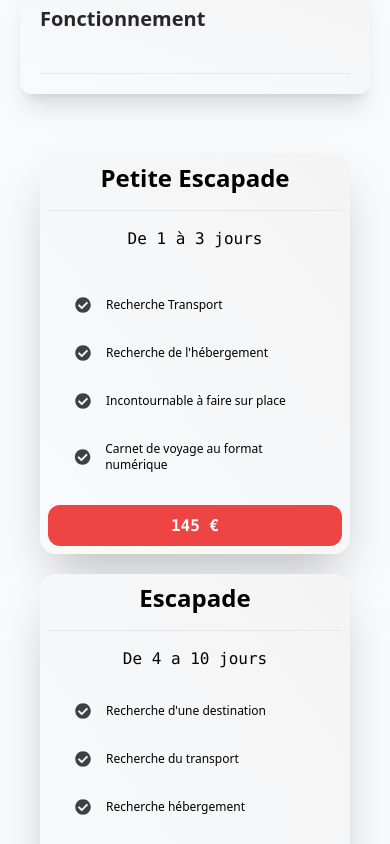
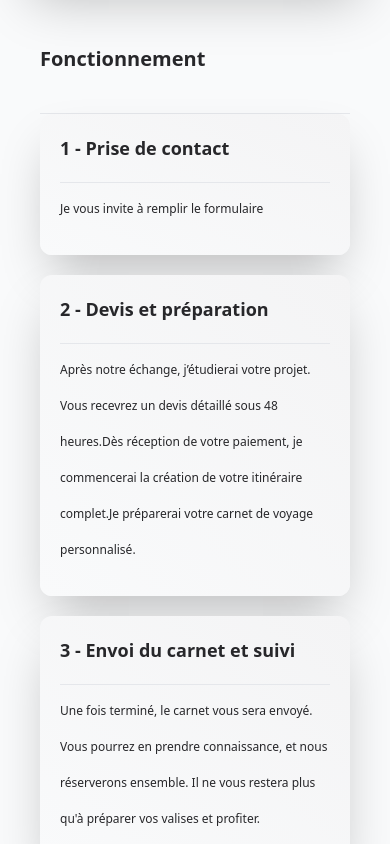
Before and after one commit to pierrick951/OuterVibes, a React (Vite) app in the folder outervibe/: page / in a window 390 px wide. Shown: the part 1440-2284 px from the top of the page. Built offline with nearby package versions, Linux system fonts and the light colour scheme; the HTML template or start-up script is replaced by a standard one.

Commit message:
update add info section

```diff
--- a/outervibe/src/Components/About.tsx
+++ b/outervibe/src/Components/About.tsx
@@ -48,13 +48,13 @@ function About() {
           ))}
         </div>
       </div>
-      <div  id="about" className="flex flex-col text-start bg-gradient-to-br from-gray-100 to-zinc-100 rounded-xl shadow-2xl px-5 mb-10  ">
+      <div  id="about" className="flex flex-col text-start bg-gradient-to-br from-gray-100 to-zinc-100 rounded-xl shadow-2xl px-5 mb-10 h-auto ">
         <div className=" py-5 lg:py-10  ">
          <Title  title={aboutContent[1]}/>
           <hr />
         </div>
-        <div className="flex flex-col items-center  justify-center lg:flex-row pb-5 rounded-xl">
-          <div className="px-2 text-center lg:w-2/4">
+        <div className="flex flex-col items-center  justify-center lg:flex-row pb-5 rounded-xl h-auto">
+          <div className="px-2 text-center lg:w-2/4 py-5">
             <p className="leading-10  py-2 ">{aboutContent[2]}</p>
             <a href={aboutContent[4]} className="bg-red-500 animate-pulse px-5 py-2 rounded-2xl mb-3 text-gray-50 font-semibold :">
               {aboutContent[3]}
--- a/outervibe/src/Components/Contact.tsx
+++ b/outervibe/src/Components/Contact.tsx
@@ -42,7 +42,7 @@ const socialLinkContact: SocialeType = [
   {
     id: nanoid(),
     element: <IoLogoInstagram color="#1c1c1c" className="w-5" />,
-    link: "https://www.instagram.com/",
+    link: "https://www.instagram.com/outervibes.trvl/?__d=1%3Futm_source%3Dig_embed",
   },
   {
     id: nanoid(),
@@ -76,7 +76,7 @@ function Contact() {
   return (
     <div
       id="contact"
-      className="px-5 lg:px-36 xl:px-40 w-full flex py-20 text-start flex-col justify-center items-center"
+      className="px-5 lg:px-36 xl:px-40 w-full flex  py-8 lg:py-10 text-start flex-col justify-center items-center"
     >
       <div className="bg-white rounded-xl shadow-lg p-6 mt-4 flex flex-col h-auto w-full max-w-6xl">
         <div className="text-center xl:text-start">
--- a/outervibe/src/Components/Fontionement.tsx
+++ b/outervibe/src/Components/Fontionement.tsx
@@ -1,17 +1,50 @@
-import Title from "./Title"
+import Title from "./Title";
+import TitleSection from "./TitleSection";
+import { nanoid } from "nanoid";
 
+const titleInfo: string = "Fonctionnement";
 
-const titleInfo:string="Fonctionnement"
-
-
-type Props = {}
+const contentForm = [
+  {
+    id: nanoid(),
+    title: "1 - Prise de contact",
+    content: "Je vous invite à remplir le formulaire ",
+  },
+  {
+    id: nanoid(),
+    title: "2 - Devis et préparation",
+    content:
+      "Après notre échange, j’étudierai votre projet. Vous recevrez un devis détaillé sous 48 heures.Dès réception de votre paiement, je commencerai la création de votre itinéraire complet.Je préparerai votre carnet de voyage personnalisé. ",
+  },
+  {
+    id: nanoid(),
+    title: "3 - Envoi du carnet et suivi",
+    content:
+      "Une fois terminé, le carnet vous sera envoyé. Vous pourrez en prendre connaissance, et nous réserverons ensemble. Il ne vous restera plus qu'à préparer vos valises et profiter. ",
+  },
+];
+type Props = {};
 function Fontionement({}: Props) {
   return (
     <div id="Fonctionnement" className="px-5 lg:px-36 xl:px-40 w-full h-auto ">
-      <div className="p-5 shadow-xl rounded-xl bg-gradient-to-tr from-gray-50 to-zinc-100">
-        <Title title={titleInfo}/>
+      <div className="p-5">
+        <div className="pb">
+          <Title title={titleInfo} />
+        </div>
+        <main className="">
+          {contentForm.map((item) => (
+            <div key={item.id} className="mb-5 p-5 bg-gradient-to-tr from-gray-50 to-zinc-100 shadow-2xl rounded-xl">
+              <TitleSection title={item.title} />
+              <hr />
+
+              <div className=" flex flex-col text-xs lg:text-xl w-full py-2">
+                <p className=" lg:max-w-3xl leading-9 text-zinc-800">{item.content}</p>
+              </div>
+            </div>
+          ))}
+        </main>
       </div>
     </div>
-  )
+  );
 }
-export default Fontionement
+export default Fontionement;
--- a/outervibe/src/Components/Footer.tsx
+++ b/outervibe/src/Components/Footer.tsx
@@ -17,7 +17,7 @@ const socialLinkContact: SocialeType = [
   {
     id: nanoid(),
     element: <IoLogoInstagram color="#f1f1f1" className="w-5" />,
-    link: "https://www.instagram.com/",
+    link: "https://www.instagram.com/outervibes.trvl/?__d=1%3Futm_source%3Dig_embed",
   },
   {
     id: nanoid(),
--- a/outervibe/src/Components/Header.tsx
+++ b/outervibe/src/Components/Header.tsx
@@ -24,13 +24,13 @@ function Header() {
     { id: nanoid(), text: "Contact", link: "#contact" },
   ];
 
-  const linkButtonNav: string = "https://www.instagram.com/";
+  const linkButtonNav: string = "https://www.instagram.com/outervibes.trvl/?__d=1%3Futm_source%3Dig_embed";
 
   const socialLink: SocialeType = [
     {
       id: nanoid(),
       element: <IoLogoInstagram color="#f1f1f1" className="w-5" />,
-      link: "https://www.instagram.com/",
+      link: "https://www.instagram.com/outervibes.trvl/?__d=1%3Futm_source%3Dig_embed",
     },
     {
       id: nanoid(),
--- a/outervibe/src/Components/PriceCard.tsx
+++ b/outervibe/src/Components/PriceCard.tsx
@@ -22,10 +22,10 @@ function PriceCard({ text, title, price, tabs }: Props) {
         </div>
       </div>
       <div className=' flex flex-col justify-between  h-full'>
-        <ul className="flex flex-col px-5 w-full ">
+        <ul className="flex flex-col px-2 lg:px-5 w-full ">
           {tabs.map((tab, index) => (
 
-            <div key={index}  className='flex items-center gap-2 w-full my-2'>
+            <div key={index}  className='flex items-center gap-2 w-full my-2 '>
               <FaCheckCircle color='#3F3F46' className='w-[30px]' />
               <li className="flex flex-row font-normal text-xs md:text-lg  gap-2 py-2">
                 <span>{tab}</span>
--- /dev/null
+++ b/outervibe/src/Components/TitleSection.tsx
@@ -0,0 +1,15 @@
+type Props = {
+    title:string
+}
+
+
+
+function Title({title}: Props) {
+  return (
+    <div>
+    <h1 className="text-zinc-800 text-lg lg:text-xl font-semibold pb-5">{title}</h1>
+
+  </div>
+  )
+}
+export default Title
```
